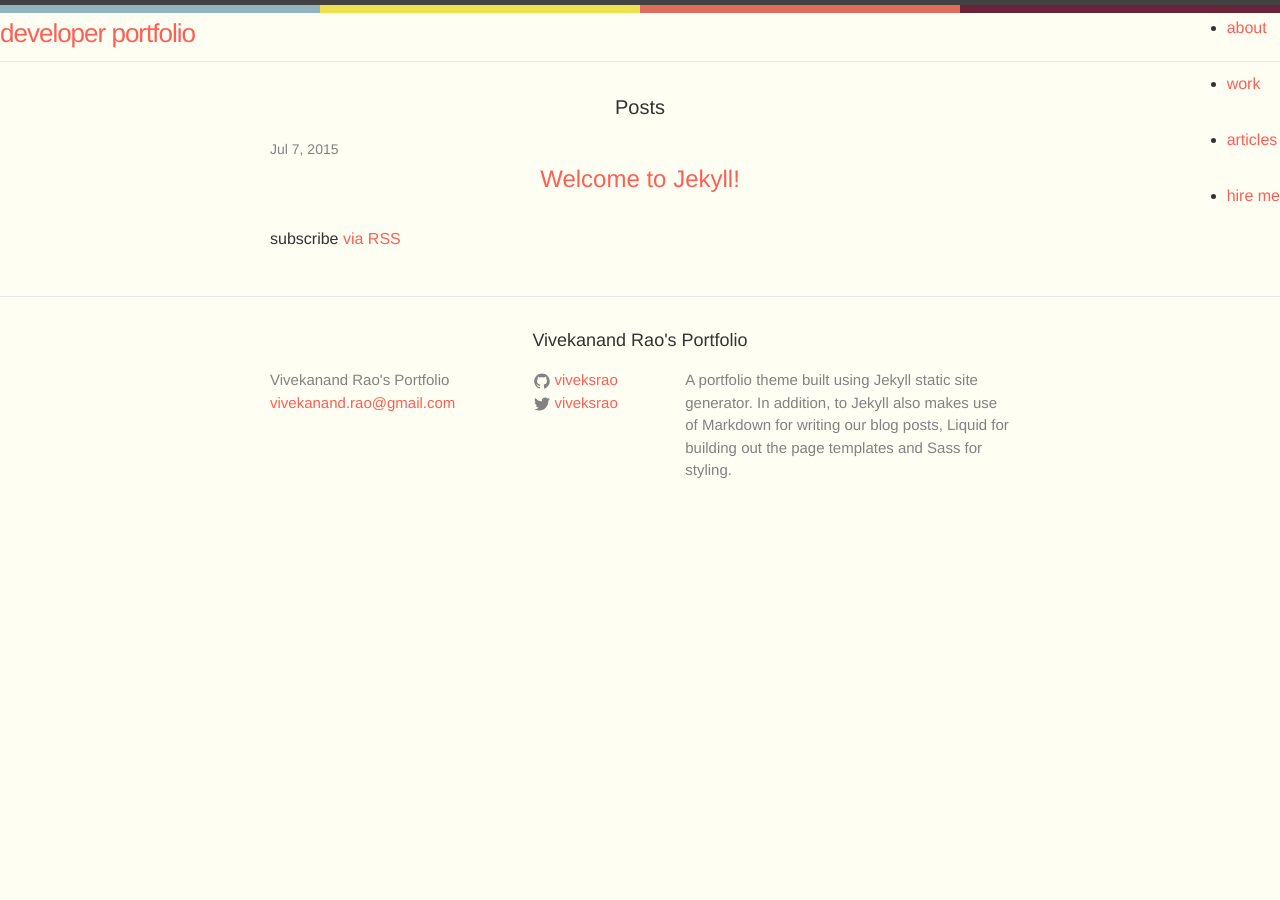
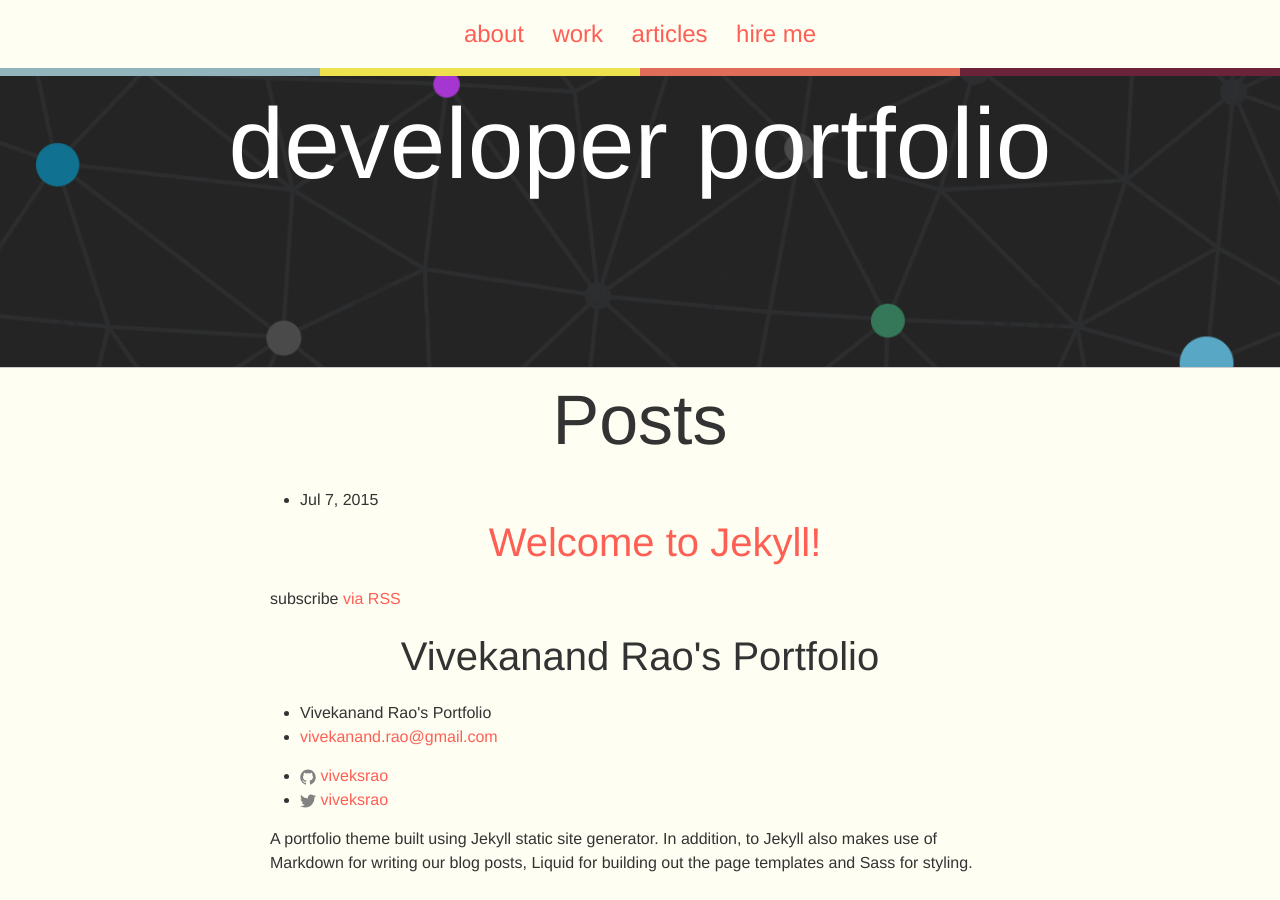
Before and after one commit to viveksrao/viveksrao-portfolio, a Jekyll site: the page built from index.html, in a window 1280 px wide. Built offline with Jekyll 4.4.1, drawn with Linux system fonts in a browser that asks for light colours.

Commit message:
Added css for header and site nav.

```diff
--- a/_sass/_layout.scss
+++ b/_sass/_layout.scss
@@ -1,236 +1,24 @@
-/**
- * Site header
- */
-.site-header {
-    border-top: 5px solid $grey-color-dark;
-    border-bottom: 1px solid $grey-color-light;
-    min-height: 56px;
-
-    // Positioning context for the mobile navigation icon
-    position: relative;
+.site-nav{
+  text-align: center;
+  ul{
+    margin:1em 0;
+    list-style: none;
+  }
+  li{
+    display:inline-block;
+    margin: 0 0.5em;
+    font-size: 1.5em;
+  }
 }
-
-.site-title {
-    font-size: 26px;
-    line-height: 56px;
-    letter-spacing: -1px;
-    margin-bottom: 0;
-    float: left;
-
-    &,
-    &:visited {
-        color: $grey-color-dark;
-    }
+.site-title a{
+  color:#FFF;
+  &:hover{
+    text-decoration: none;
+  }
 }
-
-.site-nav {
-    float: right;
-    line-height: 56px;
-
-    .menu-icon {
-        display: none;
-    }
-
-    .page-link {
-        color: $text-color;
-        line-height: $base-line-height;
-
-        // Gaps between nav items, but not on the first one
-        &:not(:first-child) {
-            margin-left: 20px;
-        }
-    }
-
-    @include media-query($on-palm) {
-        position: absolute;
-        top: 9px;
-        right: 30px;
-        background-color: $background-color;
-        border: 1px solid $grey-color-light;
-        border-radius: 5px;
-        text-align: right;
-
-        .menu-icon {
-            display: block;
-            float: right;
-            width: 36px;
-            height: 26px;
-            line-height: 0;
-            padding-top: 10px;
-            text-align: center;
-
-            > svg {
-                width: 18px;
-                height: 15px;
-
-                path {
-                    fill: $grey-color-dark;
-                }
-            }
-        }
-
-        .trigger {
-            clear: both;
-            display: none;
-        }
-
-        &:hover .trigger {
-            display: block;
-            padding-bottom: 5px;
-        }
-
-        .page-link {
-            display: block;
-            padding: 5px 10px;
-        }
-    }
+.site-header{
+  border-bottom: 1px solid #ccc;
+  background: url('/images/banner.png');
+  height: 299px;
+  background-size: cover;
 }
-
-
-
-/**
- * Site footer
- */
-.site-footer {
-    border-top: 1px solid $grey-color-light;
-    padding: $spacing-unit 0;
-}
-
-.footer-heading {
-    font-size: 18px;
-    margin-bottom: $spacing-unit / 2;
-}
-
-.contact-list,
-.social-media-list {
-    list-style: none;
-    margin-left: 0;
-}
-
-.footer-col-wrapper {
-    font-size: 15px;
-    color: $grey-color;
-    margin-left: -$spacing-unit / 2;
-    @extend %clearfix;
-}
-
-.footer-col {
-    float: left;
-    margin-bottom: $spacing-unit / 2;
-    padding-left: $spacing-unit / 2;
-}
-
-.footer-col-1 {
-    width: -webkit-calc(35% - (#{$spacing-unit} / 2));
-    width:         calc(35% - (#{$spacing-unit} / 2));
-}
-
-.footer-col-2 {
-    width: -webkit-calc(20% - (#{$spacing-unit} / 2));
-    width:         calc(20% - (#{$spacing-unit} / 2));
-}
-
-.footer-col-3 {
-    width: -webkit-calc(45% - (#{$spacing-unit} / 2));
-    width:         calc(45% - (#{$spacing-unit} / 2));
-}
-
-@include media-query($on-laptop) {
-    .footer-col-1,
-    .footer-col-2 {
-        width: -webkit-calc(50% - (#{$spacing-unit} / 2));
-        width:         calc(50% - (#{$spacing-unit} / 2));
-    }
-
-    .footer-col-3 {
-        width: -webkit-calc(100% - (#{$spacing-unit} / 2));
-        width:         calc(100% - (#{$spacing-unit} / 2));
-    }
-}
-
-@include media-query($on-palm) {
-    .footer-col {
-        float: none;
-        width: -webkit-calc(100% - (#{$spacing-unit} / 2));
-        width:         calc(100% - (#{$spacing-unit} / 2));
-    }
-}
-
-
-
-/**
- * Page content
- */
-.page-content {
-    padding: $spacing-unit 0;
-}
-
-.page-heading {
-    font-size: 20px;
-}
-
-.post-list {
-    margin-left: 0;
-    list-style: none;
-
-    > li {
-        margin-bottom: $spacing-unit;
-    }
-}
-
-.post-meta {
-    font-size: $small-font-size;
-    color: $grey-color;
-}
-
-.post-link {
-    display: block;
-    font-size: 24px;
-}
-
-
-
-/**
- * Posts
- */
-.post-header {
-    margin-bottom: $spacing-unit;
-}
-
-.post-title {
-    font-size: 42px;
-    letter-spacing: -1px;
-    line-height: 1;
-
-    @include media-query($on-laptop) {
-        font-size: 36px;
-    }
-}
-
-.post-content {
-    margin-bottom: $spacing-unit;
-
-    h2 {
-        font-size: 32px;
-
-        @include media-query($on-laptop) {
-            font-size: 28px;
-        }
-    }
-
-    h3 {
-        font-size: 26px;
-
-        @include media-query($on-laptop) {
-            font-size: 22px;
-        }
-    }
-
-    h4 {
-        font-size: 20px;
-
-        @include media-query($on-laptop) {
-            font-size: 18px;
-        }
-    }
-}
```
